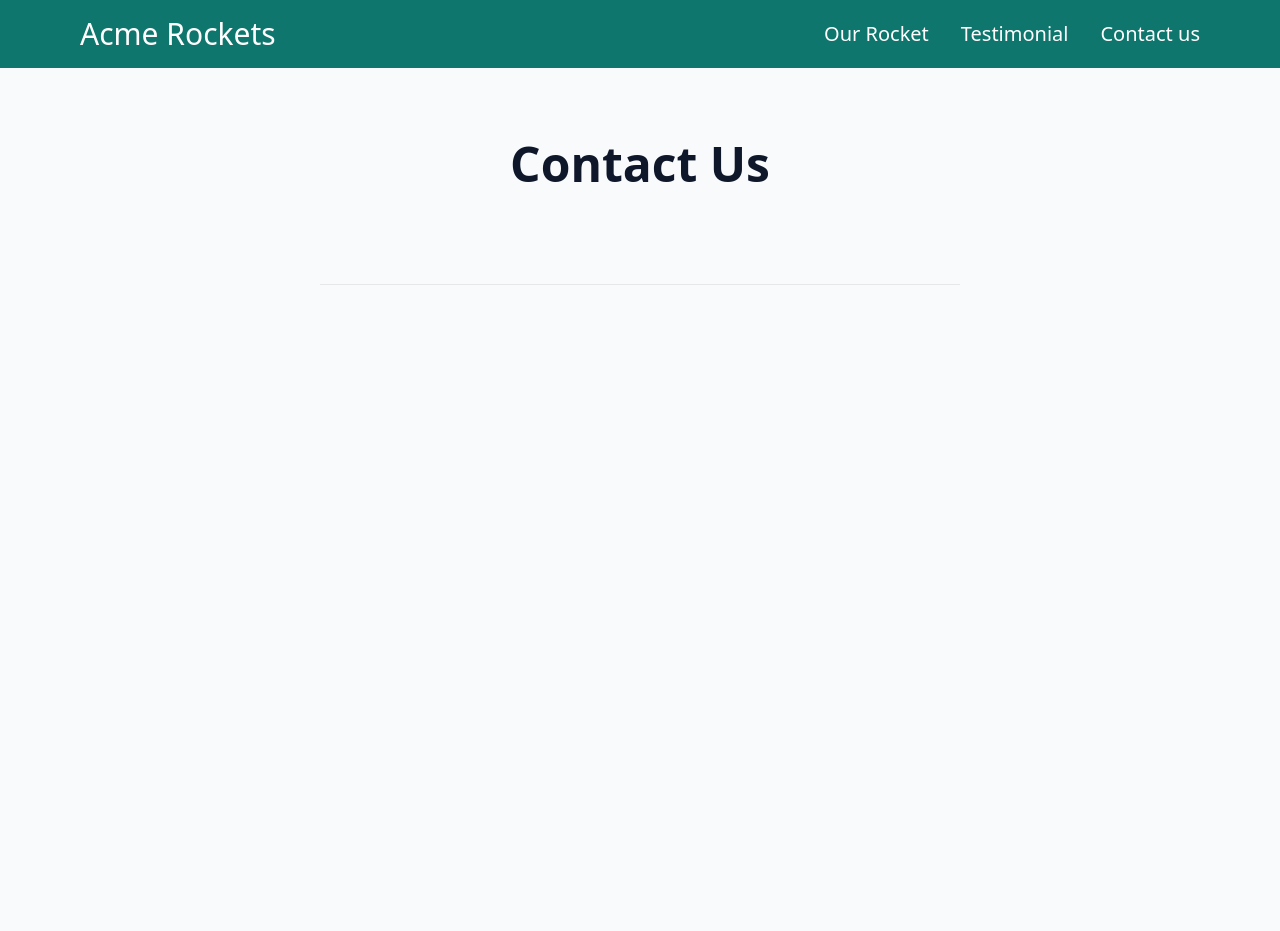
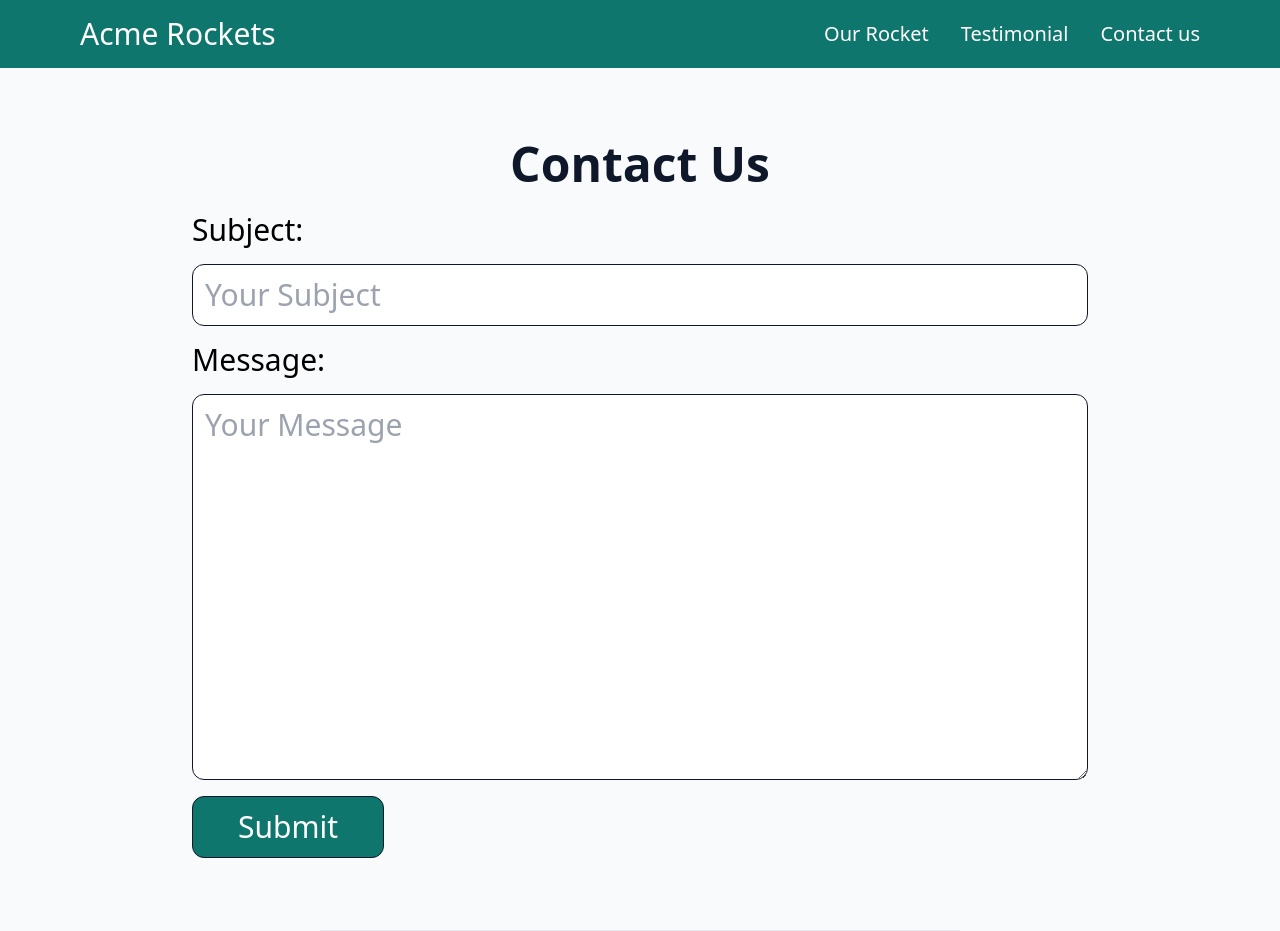
Before and after one commit to aliaftabsheikh/tailwind-css, a Next.js app: page /ContactUs in a window 1280 px wide. Before the commit the page ends 800 px from the top, so only its background shows below. Built offline with nearby package versions, Linux system fonts and the light colour scheme.

Commit message:
Contact us complete

```diff
--- a/app/ContactUs/page.jsx
+++ b/app/ContactUs/page.jsx
@@ -8,15 +8,24 @@ function Contact() {
           Contact Us
         </h2>
 
-<form action="">
+        <form
+          action=""
+          className="max-w-4xl mx-auto text-2xl sm:text-3xl flex flex-col items-left gap-4 "
+        >
+          <label for="subject">Subject:</label>
+          <input type="text" id="subject" name="subject" required minLength="3" maxLength="60" placeholder="Your Subject" className="w-full text-black text-2xl sm:text-3xl p-3 rounded-xl border border-solid border-slate-900 dark:border-none" />
 
-</form>
+          <label for="message">Message:</label>
 
+          <textarea name="message" id="message" cols="30" rows="10" placeholder="Your Message" required className="w-full text-black text-2xl sm:text-3xl p-3 rounded-xl border border-solid border-slate-900 dark:border-none"></textarea>
+
+          <button className="bg-teal-700 hover:bg-teal-600 active:bg-teal-500 text-white p-3 w-48 rounded-xl border border-solid border-slate-900 dark:border-none">Submit</button>
+
+        </form>
       </section>
 
       <hr className="mx-auto bg-black dark:bg-white w-1/2" />
     </>
-
   );
 }
 
```
